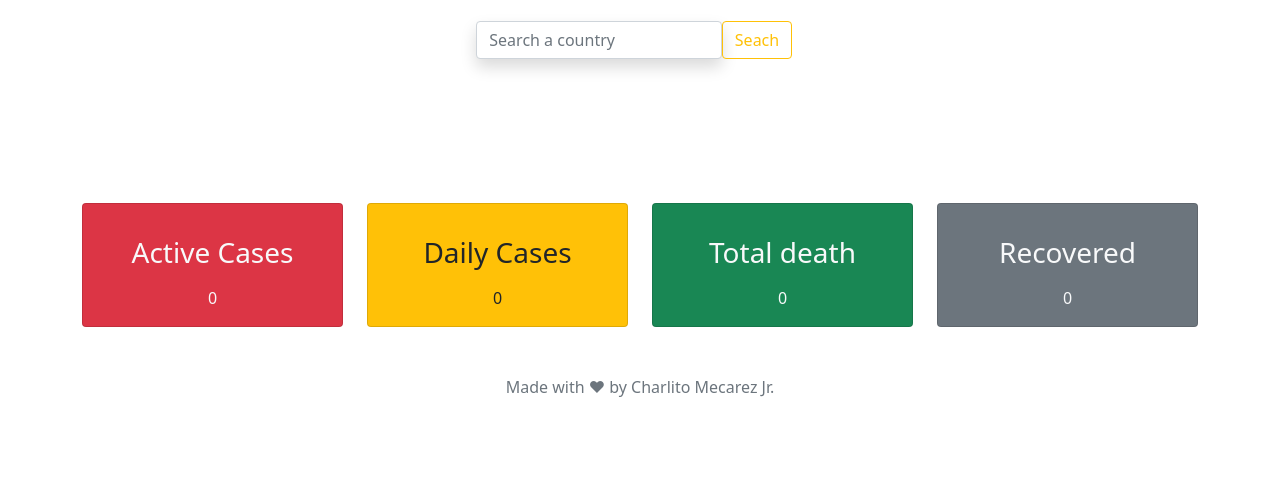
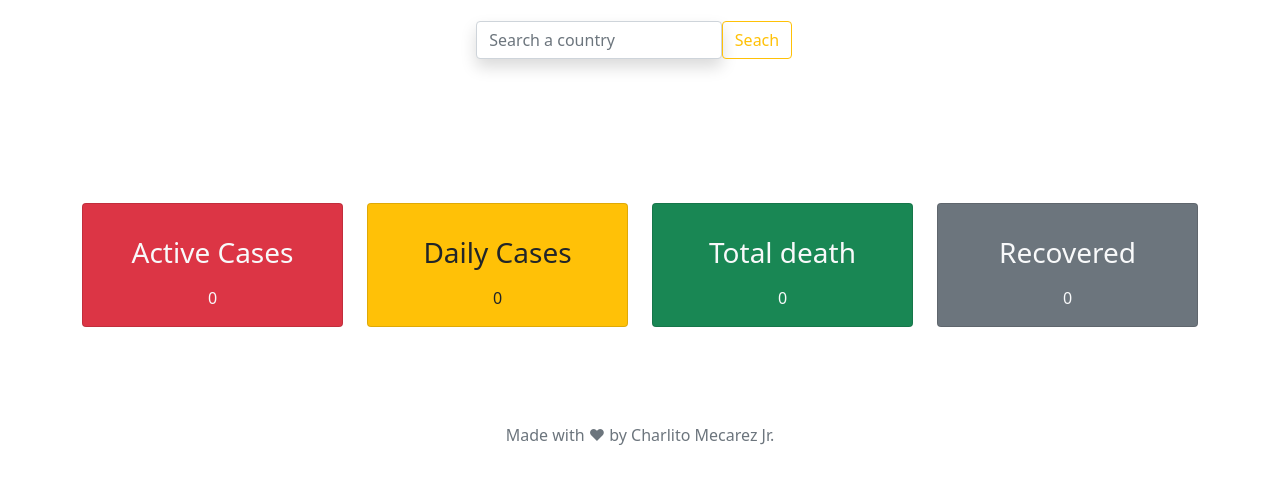
Before and after one commit to javaplumdev/my-covid19-tracker, a plain HTML site: page index.html in a window 1280 px wide. Shown: the part 191-674 px from the top of the page. Drawn offline with nearby package versions, Linux system fonts and the light colour scheme.

Commit message:
update index.html

```diff
--- a/index.html
+++ b/index.html
@@ -151,7 +151,7 @@
 		</div>
 
 		<!-- Footer -->
-		<div>
+		<div class="py-5">
 			<div class="container">
 				<div class="d-flex align-items-center justify-content-center text-secondary">
 					<p>Made with &#10084 by Charlito Mecarez Jr.</p>
```
